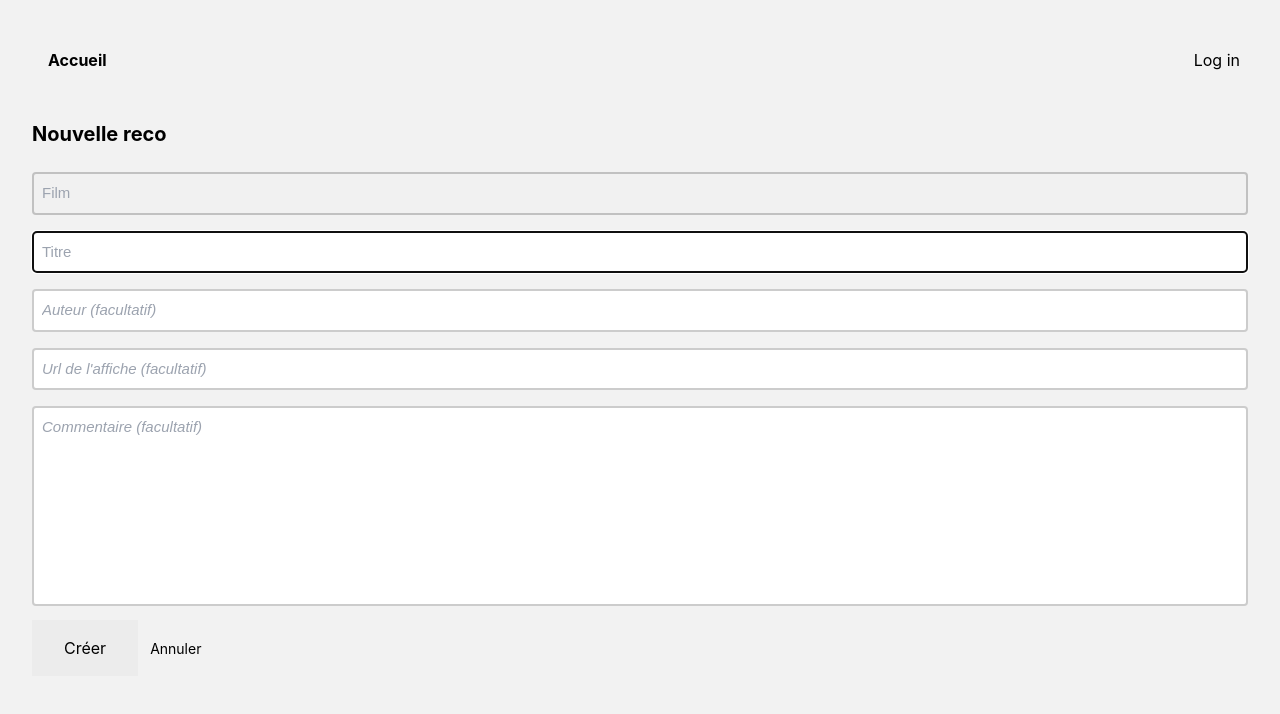
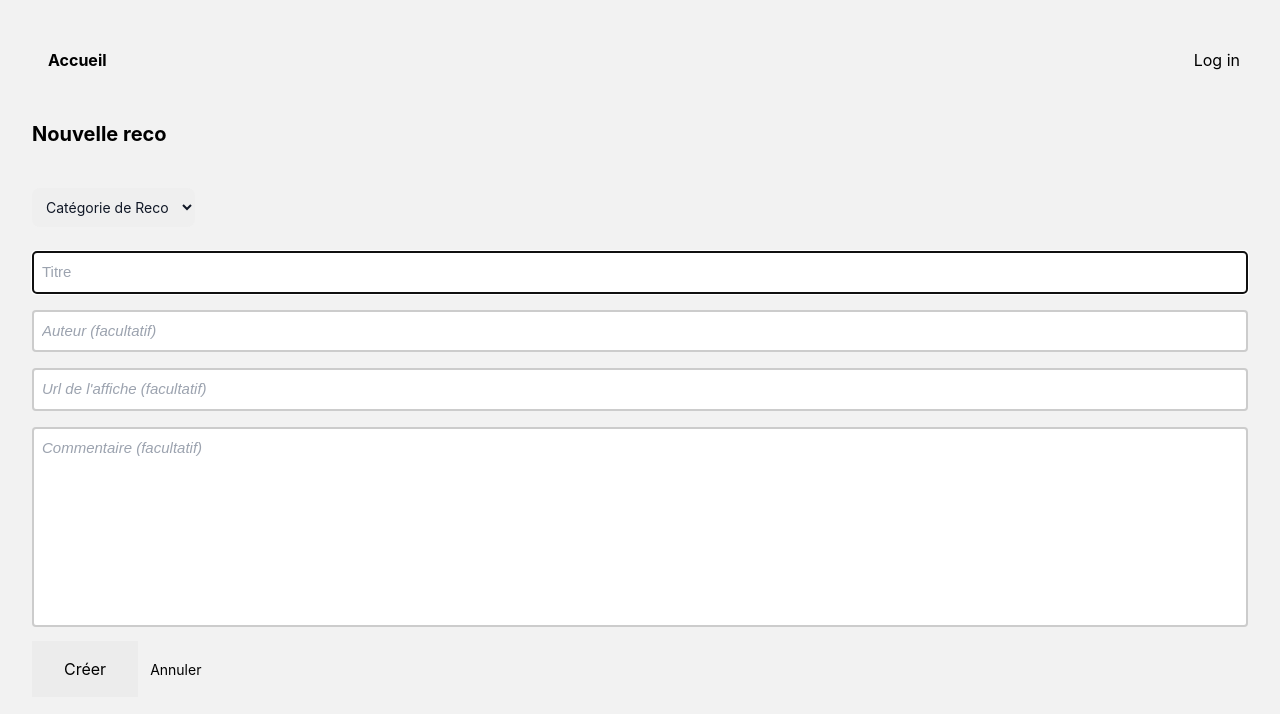
Before and after one commit to MahaultGalibert/lesrecosdulove, a Next.js app: page /create in a window 1280 px wide. Shown: the top 714 px of the page. Built offline with nearby package versions, Linux system fonts and the light colour scheme; no server answers.

Commit message:
ajout autres types recos

```diff
--- a/pages/api/post/index.tsx
+++ b/pages/api/post/index.tsx
@@ -13,7 +13,7 @@ export default async function handle(req, res) {
     const session = await getSession({ req })
     const result = await prisma.post.create({
       data: {
-        category: "Film",
+        category: category,
         title: title,
         author: author,
         imageUrl: imageUrl,
--- a/pages/create.tsx
+++ b/pages/create.tsx
@@ -41,13 +41,23 @@ const Reco: React.FC<{ reco: RecoProps }> = ({ reco }) => {
       <div>
         <form onSubmit={submitData}>
           <h1 className="text-xl font-bold mb-4">Nouvelle reco</h1>
-          <input
-            disabled
+          <br />
+          <select
+            className="mb-4 border-gray-300 text-gray-900 text-sm rounded-lg focus:ring-blue-500 focus:border-blue-500 block p-2.5 dark:border-black dark:focus:ring-blue-500 dark:focus:border-black"
+            value={category}
             onChange={(e) => setCategory(e.target.value)}
-            placeholder="Film"
-            type="mandatoryText"
-            value={category}
-          />
+          >
+            <option disabled={true} value="">
+              Catégorie de Reco
+            </option>
+            <option value="film">Film</option>
+            <option value="serie">Série</option>
+            <option value="livre">Livre</option>
+            <option value="podcast">Podcast</option>
+            <option value="culture">Culture</option>
+            <option value="musique">Musique</option>
+            <option value="recette">Recette</option>
+          </select>
           <input
             autoFocus
             onChange={(e) => setTitle(e.target.value)}
--- a/pages/p/[id].tsx
+++ b/pages/p/[id].tsx
@@ -37,12 +37,12 @@ const upvote = async (targetId: string) => {
 }
 
 const Post: React.FC<PostProps> = (props) => {
-  let title = props.title
-
   return (
     <Layout>
       <div>
-        <h2 className="font-bold text-xl mb-1">{title}</h2>
+        <p className="">{props.category}</p>
+        <br />
+        <h2 className="font-bold text-xl mb-1">{props.title}</h2>
         <p className="mb-3">{props?.author}</p>
         <p className="text-sm">
           Proposé par <i>{props.creator.name}</i>
@@ -63,6 +63,7 @@ const Post: React.FC<PostProps> = (props) => {
         </button>
         <img className="mt-6 w-80" src={props.imageUrl}></img>
         <ReactMarkdown className="text-sm mt-4" children={props.comment} />
+        <br />
       </div>
       <style jsx>{`
         .page {
```
